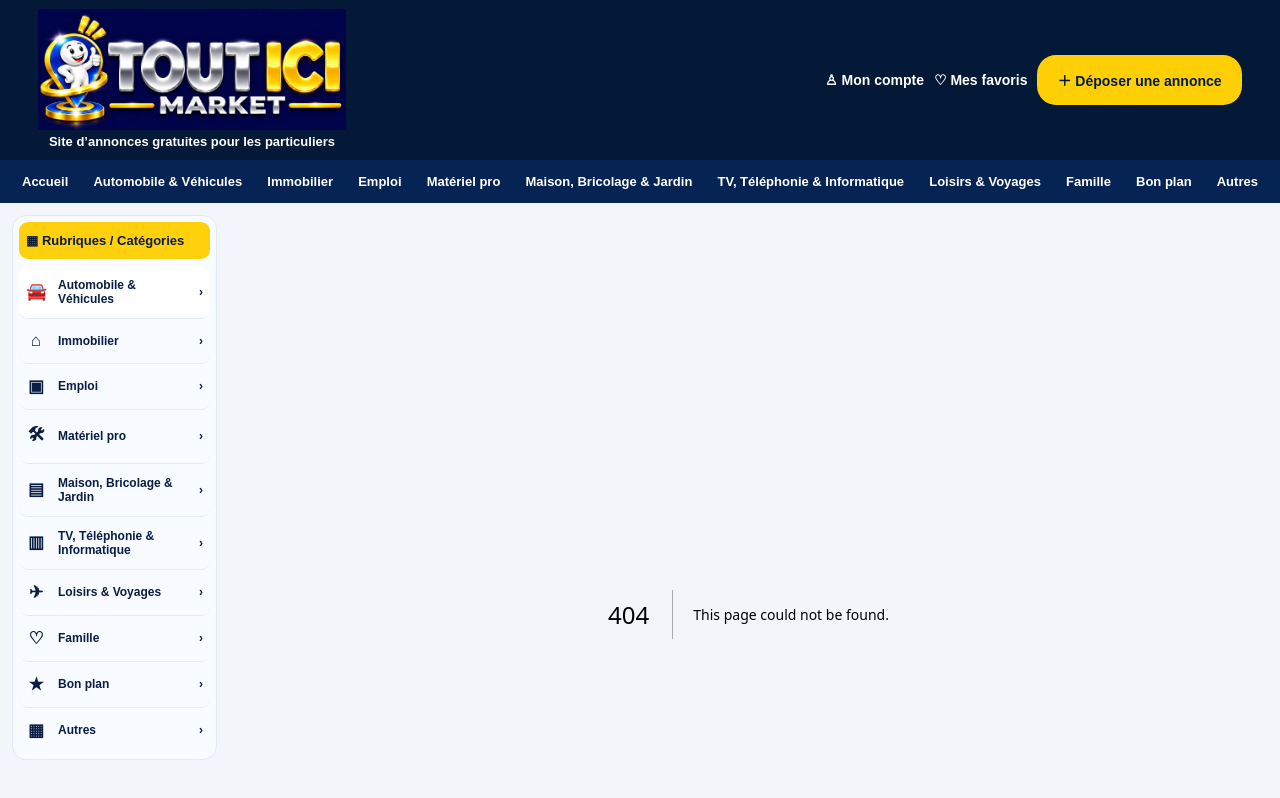
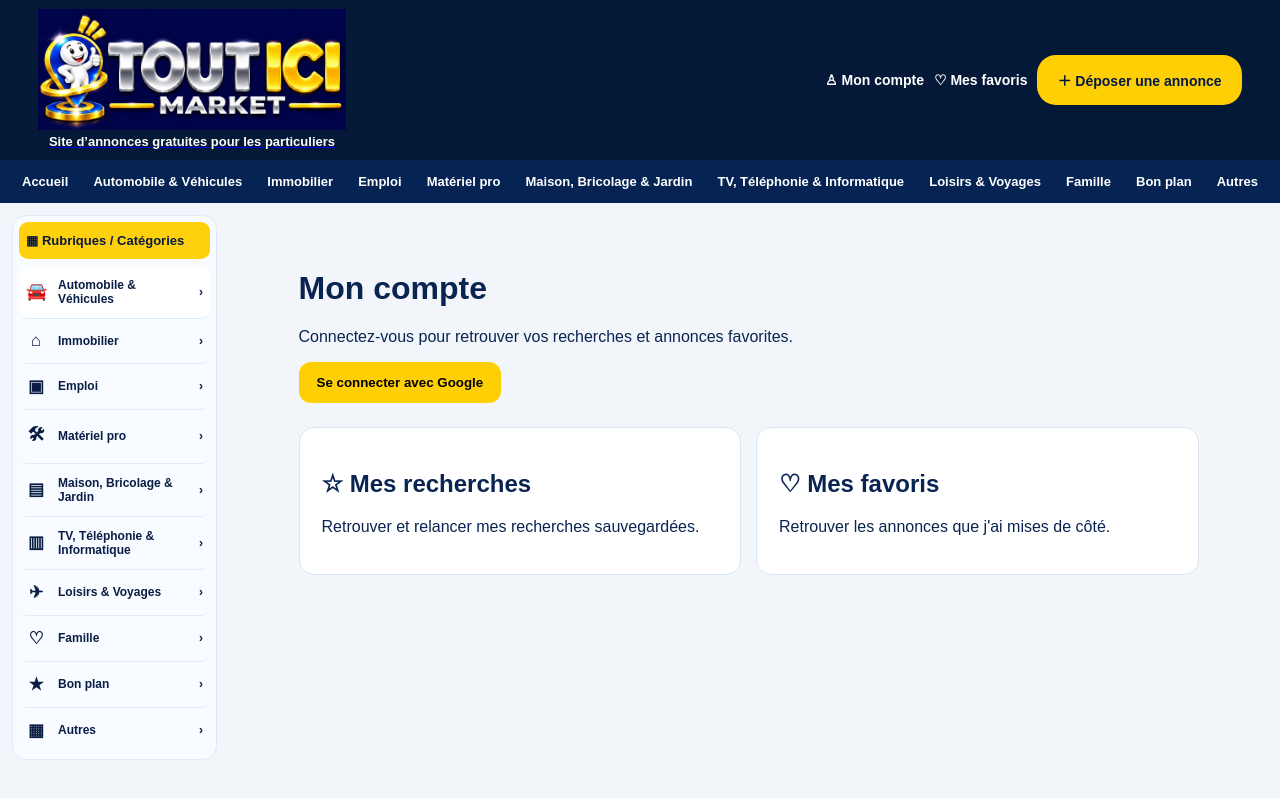
Before and after one commit to Touticimarket/tout-ici-market, a Next.js app: page /compte in a window 1280 px wide. Before the commit this address had no page. Shown: the top 798 px of the page. Built offline with nearby package versions, Linux system fonts and the light colour scheme; no server answers.

Commit message:
Add private saved-search and account navigation app/compte/page.tsx

```diff
--- /dev/null
+++ b/app/compte/page.tsx
@@ -0,0 +1,17 @@
+"use client";
+import {useEffect,useState} from "react";
+import {supabase} from "../lib/supabaseClient";
+export default function Compte(){
+ const [email,setEmail]=useState("");const [status,setStatus]=useState("");
+ useEffect(()=>{void supabase.auth.getUser().then(({data})=>setEmail(data.user?.email??""));const {data}=supabase.auth.onAuthStateChange((_event,session)=>setEmail(session?.user?.email??""));return()=>data.subscription.unsubscribe();},[]);
+ async function connect(){const {error}=await supabase.auth.signInWithOAuth({provider:"google",options:{redirectTo:window.location.origin+"/compte"}});if(error)setStatus("Connexion impossible : "+error.message);}
+ return <main style={{maxWidth:900,margin:"auto",padding:"34px 20px",fontFamily:"Arial,sans-serif",color:"#092451"}}>
+ <h1>Mon compte</h1><p>{email?"Connecté : "+email:"Connectez-vous pour retrouver vos recherches et annonces favorites."}</p>
+ {!email&&<button type="button" onClick={connect} style={{background:"#ffcf06",border:0,borderRadius:12,padding:"13px 18px",fontWeight:800,cursor:"pointer"}}>Se connecter avec Google</button>}
+ {status&&<p role="status">{status}</p>}
+ <div style={{display:"grid",gridTemplateColumns:"repeat(auto-fit,minmax(220px,1fr))",gap:15,marginTop:24}}>
+ <a href="/compte/recherches" style={{background:"white",border:"1px solid #dbe6f2",borderRadius:15,padding:22,textDecoration:"none",color:"#092451"}}><h2>☆ Mes recherches</h2><p>Retrouver et relancer mes recherches sauvegardées.</p></a>
+ <a href="/favoris" style={{background:"white",border:"1px solid #dbe6f2",borderRadius:15,padding:22,textDecoration:"none",color:"#092451"}}><h2>♡ Mes favoris</h2><p>Retrouver les annonces que j'ai mises de côté.</p></a></div>
+ {email&&<button type="button" onClick={async()=>{await supabase.auth.signOut();setEmail("");}} style={{marginTop:24,border:"1px solid #bdcbe0",padding:12,borderRadius:10,background:"white",cursor:"pointer"}}>Se déconnecter</button>}
+ </main>;
+}
```
